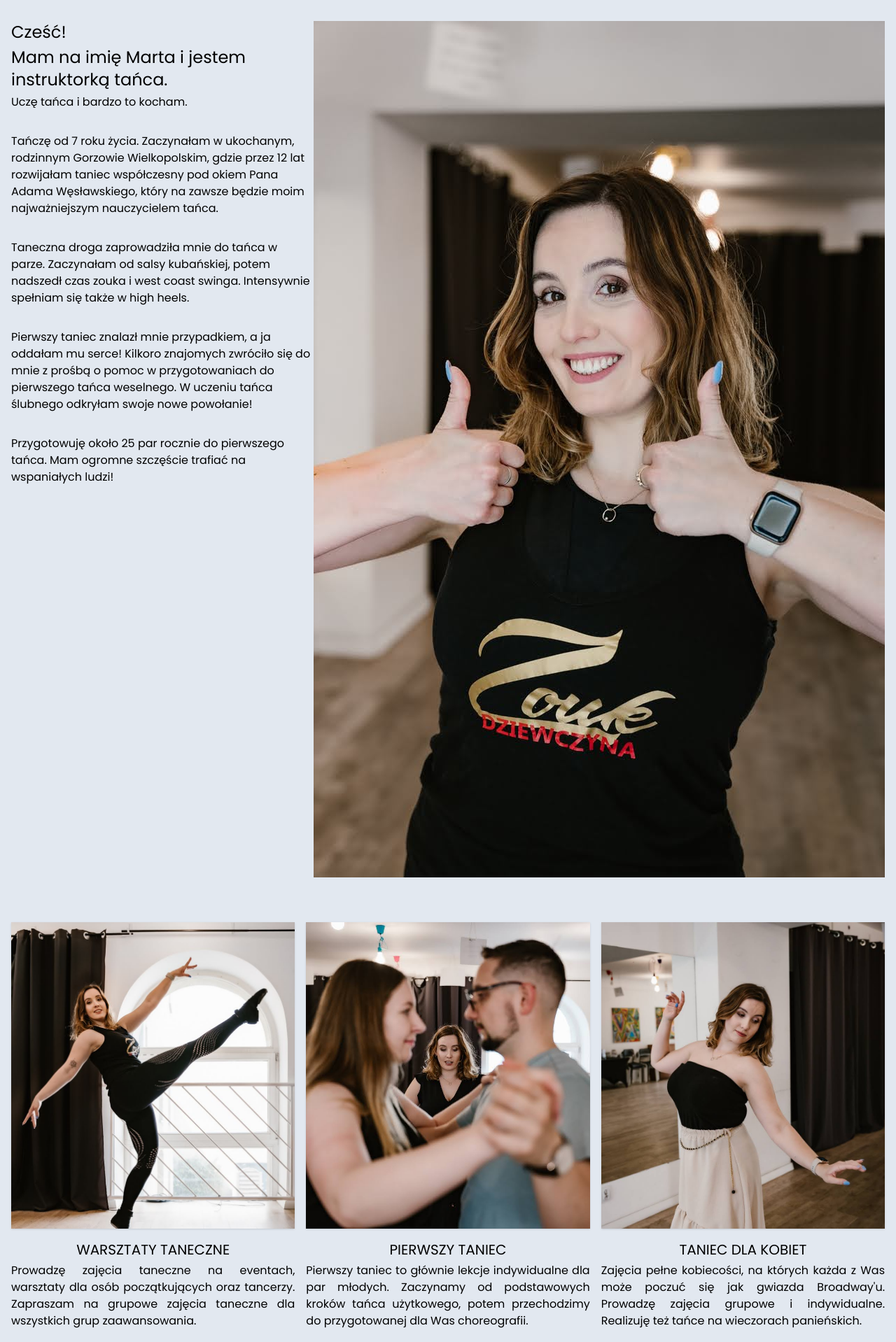
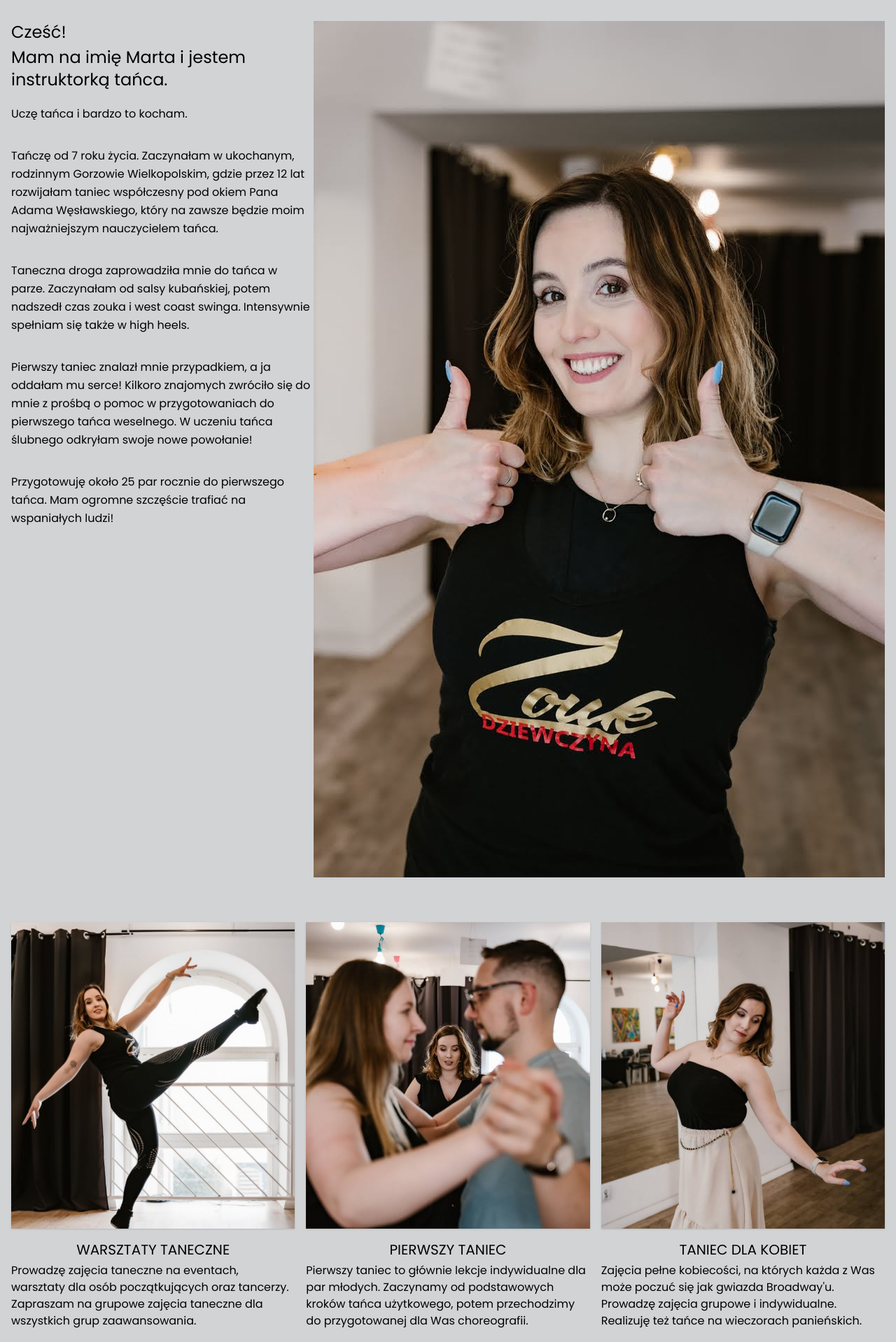
Before and after one commit to kainpets/marta_SPA, a Next.js app: page / in a window 1280 px wide. Shown: the part 802-2720 px from the top of the page at 70% size. Built offline with nearby package versions, Linux system fonts and the light colour scheme.

Commit message:
cards padding

```diff
--- a/src/app/layout.tsx
+++ b/src/app/layout.tsx
@@ -18,7 +18,7 @@ export default function RootLayout({
 }) {
   return (
     <html lang="pl">
-      <body className={`${poppins.className} bg-slate-200`}>{children}</body>
+      <body className={`${poppins.className} bg-[#d1d3d5]`}>{children}</body>
     </html>
   )
 }
--- a/src/app/page.tsx
+++ b/src/app/page.tsx
@@ -16,7 +16,7 @@ export default function Home() {
     <main className="min-h-screen overflow-y-hidden ">
       {/* landing page */}
       <div className="relative h-screen w-screen pt-16 px-4">
-        <Image src={logo} alt='logo' className='absolute top-0  w-[200px]'/>
+        <Image src={logo} alt='logo' className='absolute top-0  w-[200px]' />
         <Image
           src={juliaMilosz}
           alt='Tańcząca, zakochana para weselna'
@@ -26,17 +26,17 @@ export default function Home() {
           priority={true}
           className='absolute z-[-1] object-cover h-full w-full top-0' />
         <div className="flex flex-col max-w-sm text-white pt-32">
-          <h1 className="text-6xl leading-tight font-black">Pierwszy Taniec Poznań</h1>
+          <h1 className="text-7xl leading-tight font-black">Pierwszy Taniec Poznań</h1>
           <h5 className="text-3xl leading-snug">ABY PIERWSZY TANIEC <br></br> BYŁ DLA WAS PRZYGODĄ</h5>
         </div>
       </div>
 
       {/* o mnie */}
       <div className='sm:flex pt-8 px-4'>
-        <div className="flex flex-col gap-1">
+        <div className="flex flex-col gap-1 leading-relaxed">
           <h2 className="text-2xl">Cześć!</h2>
           <h2 className="text-2xl">Mam na imię Marta i jestem <br />instruktorką tańca.</h2>
-          <p>Uczę tańca i bardzo to kocham.</p>
+          <p className='pt-4'>Uczę tańca i bardzo to kocham.</p>
           <br />
           <p>
             Tańczę od 7 roku życia. Zaczynałam w ukochanym, rodzinnym Gorzowie Wielkopolskim, gdzie przez 12 lat rozwijałam taniec współczesny pod okiem Pana Adama Węsławskiego, który na zawsze będzie moim najważniejszym nauczycielem tańca.
@@ -75,7 +75,7 @@ export default function Home() {
           }} />
           <div className="pt-4">
             <h2 className="text-center text-xl pb-1">WARSZTATY TANECZNE</h2>
-            <p className="text-justify">Prowadzę zajęcia taneczne na eventach, warsztaty dla osób początkujących oraz tancerzy. Zapraszam na grupowe zajęcia taneczne dla wszystkich grup zaawansowania. </p>
+            <p className="">Prowadzę zajęcia taneczne na eventach, warsztaty dla osób początkujących oraz tancerzy. Zapraszam na grupowe zajęcia taneczne dla wszystkich grup zaawansowania. </p>
           </div>
         </div>
         <div style={{ position: "relative", height: "625px" }}>
@@ -86,7 +86,7 @@ export default function Home() {
           }} />
           <div className="pt-4">
             <h2 className="text-center text-xl pb-1">PIERWSZY TANIEC</h2>
-            <p className="text-justify">Pierwszy taniec to głównie lekcje indywidualne dla par młodych. Zaczynamy od podstawowych kroków tańca użytkowego, potem przechodzimy do przygotowanej dla Was choreografii. </p>
+            <p className="">Pierwszy taniec to głównie lekcje indywidualne dla par młodych. Zaczynamy od podstawowych kroków tańca użytkowego, potem przechodzimy do przygotowanej dla Was choreografii. </p>
           </div>
         </div>
         <div style={{ position: "relative", height: "625px" }}>
@@ -97,7 +97,7 @@ export default function Home() {
           }} />
           <div className="pt-4">
             <h2 className="text-center text-xl pb-1">TANIEC DLA KOBIET</h2>
-            <p className="text-justify">Zajęcia pełne kobiecości, na których każda z Was może poczuć się jak gwiazda Broadway&apos;u. Prowadzę zajęcia grupowe i indywidualne. Realizuję też tańce na wieczorach panieńskich.</p>
+            <p className="">Zajęcia pełne kobiecości, na których każda z Was może poczuć się jak gwiazda Broadway&apos;u. Prowadzę zajęcia grupowe i indywidualne. Realizuję też tańce na wieczorach panieńskich.</p>
           </div>
         </div>
       </div>
@@ -121,8 +121,8 @@ export default function Home() {
         </div>
       </div>
       {/* opinie */}
-      <div className="flex  gap-y-[130px] gap-4 pt-40 px-4 flex-col md:flex-row">
-      <div className="relative bg-white rounded shadow p-2 flex flex-col py-8 items-center ">
+      <div className="flex gap-y-[130px] gap-4 pt-40 px-4 flex-col md:flex-row items-stretch justify-between">
+        <div className="relative bg-white rounded shadow py-6 px-12 leading-relaxed flex flex-col  items-center ">
           <Image src={opinia1} placeholder="blur" alt="Para weselna" style={{
             objectFit: "cover",
             height: "125px",
@@ -133,12 +133,12 @@ export default function Home() {
             position: "absolute",
             top: "-100px"
           }} />
-            <p className="text-justify">
+          <p className="">
             Długo myślałam co napisać, ponieważ nasz pierwszy taniec który Marta dla nas stworzyła był wyjątkowy, ponadto zrobił dużą furorę wśród gości! Goście mówili: „tak pięknego tańca jeszcze nie widzieliśmy”,  „trudno będzie go pobić innym tańcem”. Dodatkowo czas z Martą jest cudowny. Dziewczyna pełna energii, chcąca sprostać najcięższym wyzwaniom! Tak jak nasze, gdy mając już cały przygotowany taniec postanowiliśmy zmienić piosenkę!!! Co na to Marta?! Od razu podłapała temat i od razu zaczęła działać!!! I cała choreografia przerosła nasze oczekiwania!!! Marta jest bardzo pozytywną osobą i nie ważne jak byliśmy zmęczeni na zajęcia z Martą szliśmy chętnie, a wychodziliśmy z ogromnym uśmiechem!!! Jeśli ktoś się zastanawia jeszcze nad wyborem osoby, która poprowadzi Wasz pierwszy taniec, to naprawdę polecam Martę, która robi to z pasją!!!
           </p>
           <h3 className="text-center text-xl">KAROLINA I KRIS</h3>
         </div>
-          <div className="relative bg-white rounded shadow p-2  flex flex-col py-8 items-center ">
+        <div className="relative bg-white rounded shadow py-6 px-12 leading-relaxed flex flex-col  items-center ">
           <Image src={opinia2} placeholder="blur" alt="Para weselna" style={{
             objectFit: "cover",
             height: "125px",
@@ -149,13 +149,13 @@ export default function Home() {
             position: "absolute",
             top: "-100px"
           }} />
-            <p >
+          <p>
             Marta jest najlepszą instruktorką tańca, a przy jej pomocy pierwszy taniec przestaje być taki straszny! Bardzo się tym tańcem stresowaliśmy, nigdy wcześniej nie tańczyliśmy w parze, ale Marta zdziałała cuda. Dzięki jej ogromnym umiejętnościom, wyobraźni i pozytywnej energii, którą nas zaraziła, stworzyła w kilka lekcji układ, który był &quot;nasz&quot; i świetnie się bawiliśmy tańcząc go na weselu.
             Polecamy z całego serca!
           </p>
           <h3 className="text-center text-xl">OLIWIA I ARTUR</h3>
         </div>
-          <div className="relative bg-white rounded shadow p-2  flex flex-col py-8 items-center ">
+        <div className="relative bg-white rounded shadow py-6 px-12 leading-relaxed flex flex-col items-center ">
           <Image src={opinia3} placeholder="blur" alt="Para weselna" style={{
             objectFit: "cover",
             height: "125px",
@@ -166,13 +166,13 @@ export default function Home() {
             position: "absolute",
             top: "-100px"
           }} />
-            <p className="text-justify">
+          <p className="">
             Dla tych, którzy nie wiedzą, to Marta to człowiek-petarda, która nawet z parkietowych drewien zrobi tancerzy!
             Każde spotkanie to była czysta przyjemność, dużo humorku i dużo ćwiczeń, profesjonalna choreografia, cierpliwe znoszenie mojego marudzenia i tłumaczenie co jesteśmy w stanie zrobić ładnie, a co jest zbyt zaawansowane jak na kilka lekcji - złota kobieta!
             Polecanko wszystkim, którzy chcą się nauczyć tańca bez spiny, za to z uśmiechem na ustach - u nas każda próba to była kupa śmiechu i z takim samym szerokim uśmiechem zatańczyliśmy w dniu ślubu
             10000/10, nie ma lepszej instruktorki - nie ma tu o czym dyskutować!
           </p>
-            <h3 className="text-center text-xl">KLAUDIA I MICHAŁ</h3>
+          <h3 className="text-center text-xl pt-4">KLAUDIA I MICHAŁ</h3>
         </div>
       </div>
       <div className="mx-auto text-center pt-8">
@@ -190,7 +190,7 @@ export default function Home() {
               placeholder="blur"
               sizes='100vw'
               alt="Uśmiechnięta Marta czeka na kontakt"
-              className='z-[-1] object-cover h-full w-full sm:block sm:object-scale-down shadow-lg' />
+              className='px-4 sm:block sm:object-scale-down shadow-lg' />
           </div>
           <div className='pt-8 px-4 text-xl'>
             <h2 className="text-3xl text-center">KONTAKT</h2>
```
Lines whose indentation alone changed are shown as unchanged.
